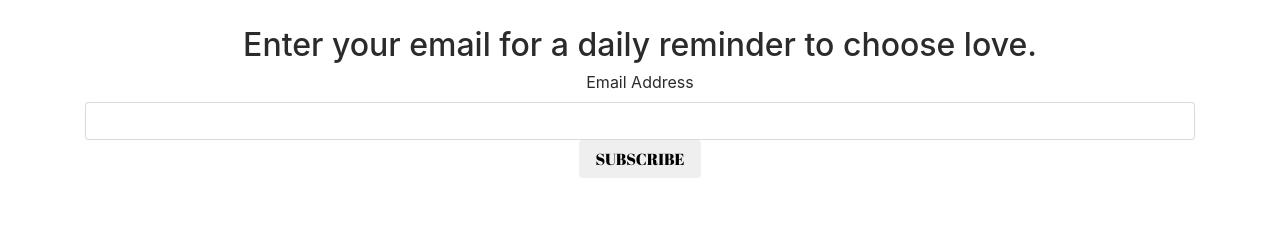
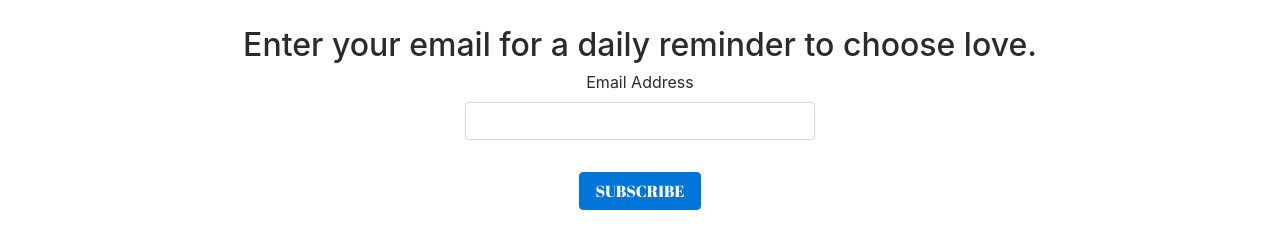
Before and after one commit to joshfishman/1111, a website with bundled scripts: page index.html in a window 1280 px wide. Shown: the part 1563-1812 px from the top of the page. Built offline with nearby package versions, Linux system fonts and the light colour scheme.

Commit message:
ready for launch

```diff
--- a/index.html
+++ b/index.html
@@ -66,7 +66,7 @@
             <div class="header-content-inner">
                 <h1 id="homeHeading"><img src="img/1111.png"></h1>
                 <h2 class=" hero section-heading text-white">A DAILY PRACTICE <br> & GLOBAL ACTION</h2>
-                <p>Beginning on the Full Moon Eclipse, Monday, August 7th at 11:11 AM</p>
+                <p class="text-center">Beginning on the Full Moon Eclipse, Monday, August 7th at 11:11 AM</p>
                 <a class="btn btn-primary btn-xl" href="#about">Find Out More</a>
             </div>
         </div>
@@ -101,16 +101,22 @@
                         <div id="mc_embed_signup_scroll">
                         <h2>Enter your email for a daily reminder to choose love.</h2>
 
+                        <div class="row">
+                            <div class="col"></div>
+                            <div class="col" style="margin-bottom: 2rem;">
+                                <label for="mce-EMAIL">Email Address </label>
+                                <input class="form-control" type="email" value="" name="EMAIL" class="required email" id="mce-EMAIL">
+                            </div>
+                            <div class="col"></div>
+                        </div>
 
-                        <label for="mce-EMAIL">Email Address </label>
-                        <input class="form-control" type="email" value="" name="EMAIL" class="required email" id="mce-EMAIL">
 
                         <div id="mce-responses" class="clear">
                             <div class="response" id="mce-error-response" style="display:none"></div>
                             <div class="response" id="mce-success-response" style="display:none"></div>
                         </div>    <!-- real people should not fill this in and expect good things - do not remove this or risk form bot signups-->
                         <div style="position: absolute; left: -5000px;" aria-hidden="true"><input type="text" name="b_3a0d369cdac39ff87d9bd2ee5_320dab4010" tabindex="-1" value=""></div>
-                        <input type="submit" value="Subscribe" name="subscribe" id="mc-embedded-subscribe" class="btn button">
+                        <input type="submit" value="Subscribe" name="subscribe" id="mc-embedded-subscribe" class="btn btn-primary btn-xl">
                         </div>
                     </form>
                     </div>
--- a/scss/_global.scss
+++ b/scss/_global.scss
@@ -96,3 +96,6 @@ img::-moz-selection {
 body {
     -webkit-tap-highlight-color: $gray-darker;
 }
+.text-center{
+    text-align: center;
+}
```
Also changed, not shown: css/creative.css, css/creative.min.css.
